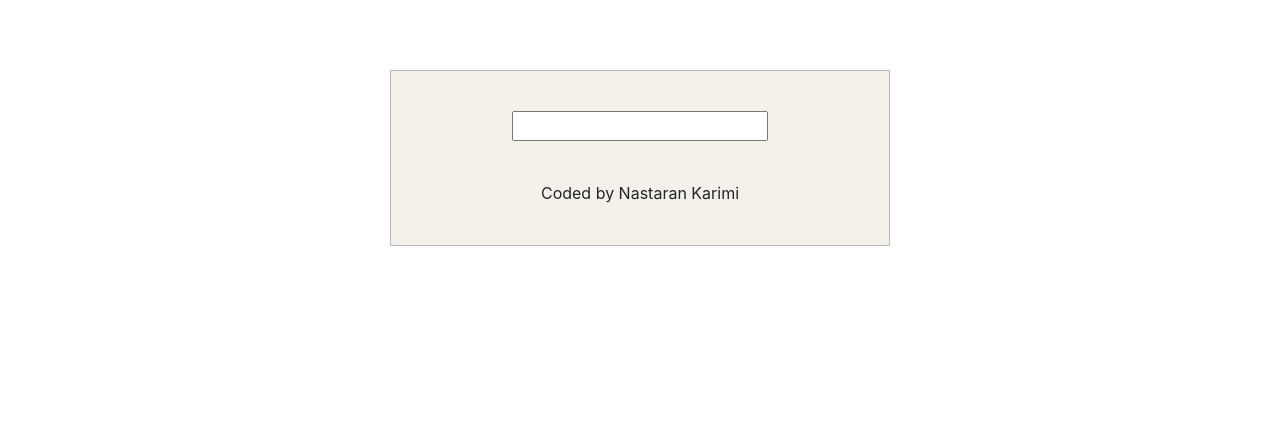
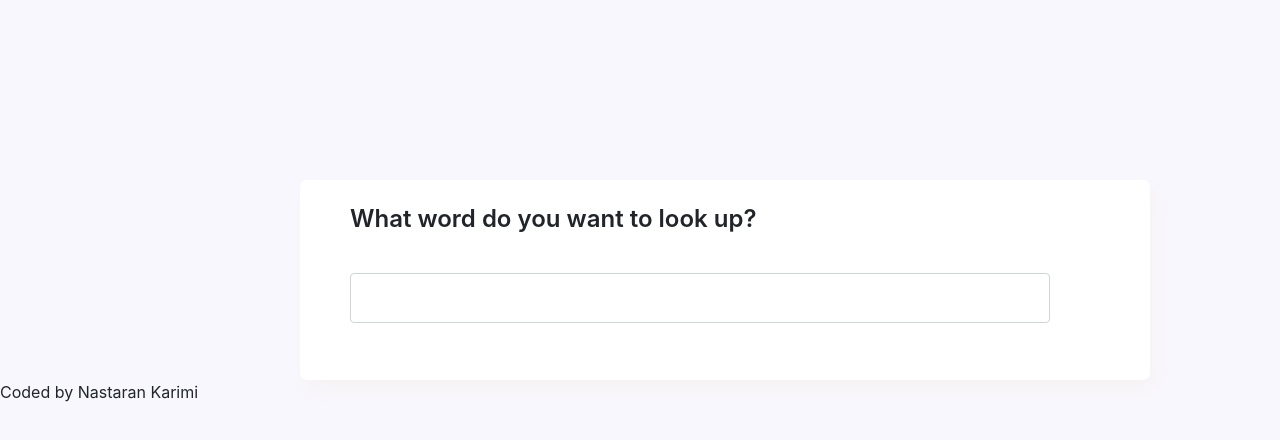
Before and after one commit to solka-77/dictionary-app, a React (Create React App) app: page / in a window 1280 px wide. Shown: the top 440 px of the page. Built offline with nearby package versions, Linux system fonts and the light colour scheme.

Commit message:
change-css

```diff
--- a/src/App.css
+++ b/src/App.css
@@ -1,13 +1,33 @@
-.App {
-  text-align: center;
-  margin: 70px auto;
-  border: 1px solid rgb(188, 184, 184);
-  background-color: rgb(245, 241, 234);
-  width: 500px;
+body {
+  background-color: #f9f7fe;
 }
-footer {
-  margin: 40px auto;
+.Dictionary {
+  background-color: white;
+  width: 850px;
+  height: 200px;
+  margin-top: 180px;
+  margin-left: 300px;
+  border-radius: 7px;
+  box-shadow: 5px 10px 18px #f5f3f3;
 }
-form {
+.Dictionary label {
+  font-weight: 600;
+  font-style: normal;
+  font-size: 24px;
+  margin-bottom: 20px;
+  display: block;
+  line-height: 29px;
+  margin-left: 50px;
+}
+.Dictionary .search-input {
+  margin-left: 50px;
+  font-weight: 600;
+  width: 700px;
+  height: 50px;
+  font-style: normal;
+  font-size: 24px;
+  margin-bottom: 20px;
+  display: block;
+  line-height: 29px;
   margin-top: 40px;
 }
--- a/src/Dictionary.js
+++ b/src/Dictionary.js
@@ -1,6 +1,7 @@
 import React, { useState } from "react";
 import axios from "axios";
 import Results from "./Results";
+import "./App.css";
 export default function Dictionary() {
   let [keyword, setKeyword] = useState("");
   let [results, setResults] = useState(null);
@@ -19,8 +20,14 @@ export default function Dictionary() {
 
   return (
     <div className="Dictionary">
+      <br />
+      <label>What word do you want to look up?</label>
       <form onSubmit={search}>
-        <input type="search" onChange={handleKeywordChange} />
+        <input
+          type="search"
+          onChange={handleKeywordChange}
+          class="form-control search-input"
+        />
       </form>
       <Results results={results} />
     </div>
```
